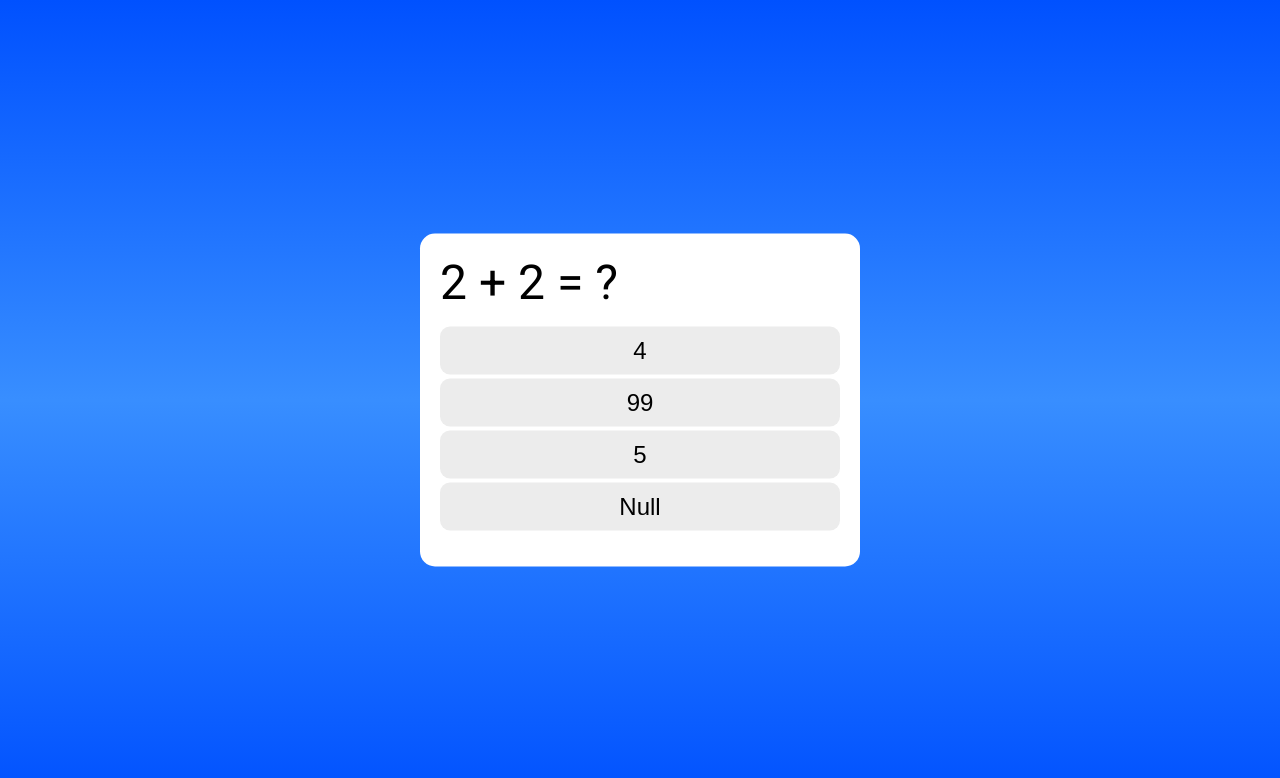
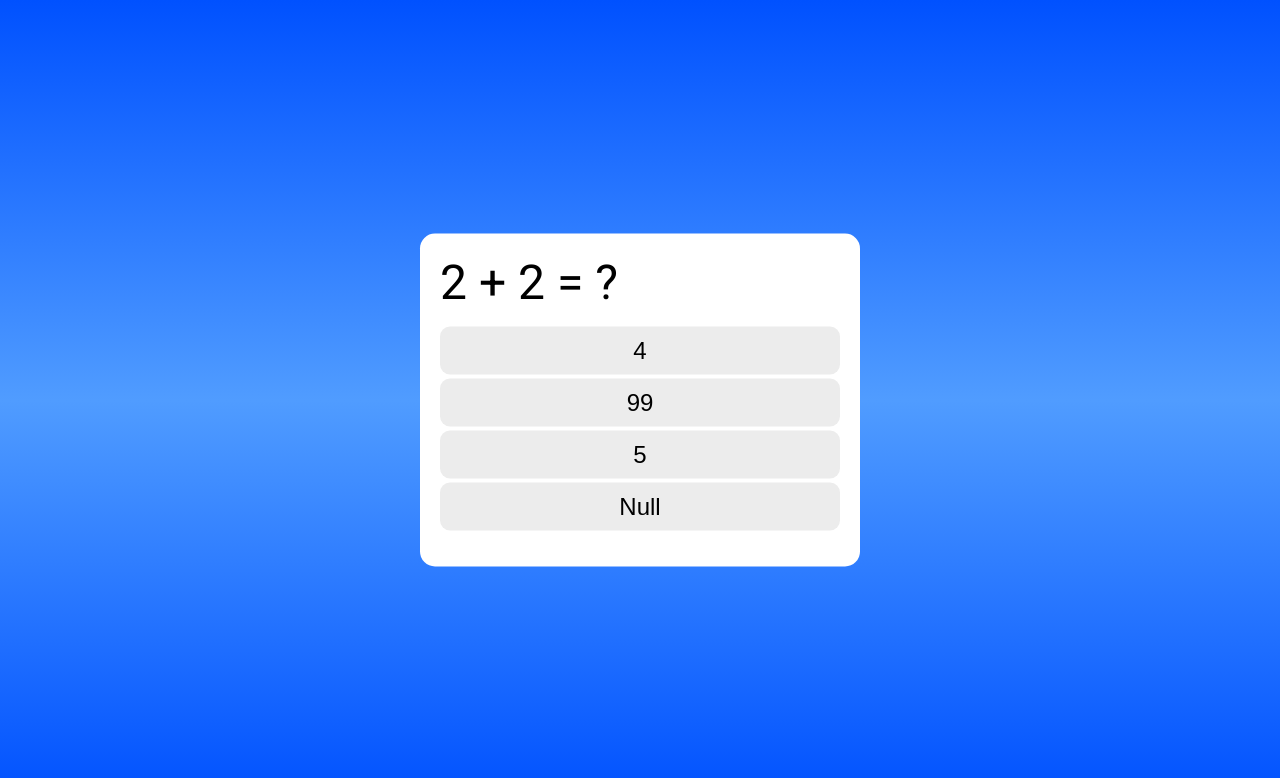
Before and after one commit to waldirbrazcode/quiz-app, a React (Vite) app: page / in a window 1280 px wide. Shown: the top 778 px of the page. Built offline with nearby package versions, Linux system fonts and the light colour scheme.

Commit message:
deploy aplication

```diff
--- a/package.json
+++ b/package.json
@@ -21,6 +21,7 @@
     "eslint": "^9.33.0",
     "eslint-plugin-react-hooks": "^5.2.0",
     "eslint-plugin-react-refresh": "^0.4.20",
+    "gh-pages": "^6.3.0",
     "globals": "^16.3.0",
     "vite": "^7.1.2"
   }
--- a/src/components/Quiz/Quiz.jsx
+++ b/src/components/Quiz/Quiz.jsx
@@ -49,9 +49,9 @@ const Quiz = () => {
 
   function verifyCorrectAnswer() {
     setClickedConfirm(true);
-    let correctAnswer = questions[actualQuestion].correctOptionIndex;
+    let correctAnswerIndex = questions[actualQuestion].correctOptionIndex;
 
-    if (selectedAnswer === correctAnswer) {
+    if (selectedAnswer === correctAnswerIndex) {
       setCorrectAnswers(correctAnswers + 1);
       setSelectedAnswer(null);
       selectedAnswerTarget.target.className = "answer-item-correct";
@@ -71,7 +71,7 @@ const Quiz = () => {
     return (
       <div className="container">
         <div className="pontuation">
-          {`${correctAnswers}/${questions.length}`}
+          {`${correctAnswers}/${questions.length} Correct answers!`}
         </div>
       </div>
     );
--- a/src/components/Quiz/style.css
+++ b/src/components/Quiz/style.css
@@ -5,7 +5,7 @@
 
 body {
     height: 100vh;
-    background-image: linear-gradient(180deg, rgb(0, 81, 255), rgb(56, 142, 255) , rgb(0, 81, 255));
+    background-image: linear-gradient(180deg, rgb(0, 81, 255), rgb(80, 156, 255) , rgb(0, 81, 255));
 }
 
 .container {
```
Also changed, not shown: 1 other file (tests, documents, lock files or other folders).
